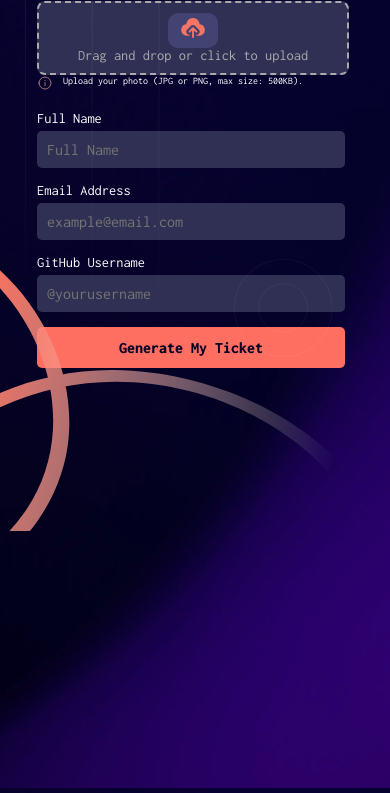
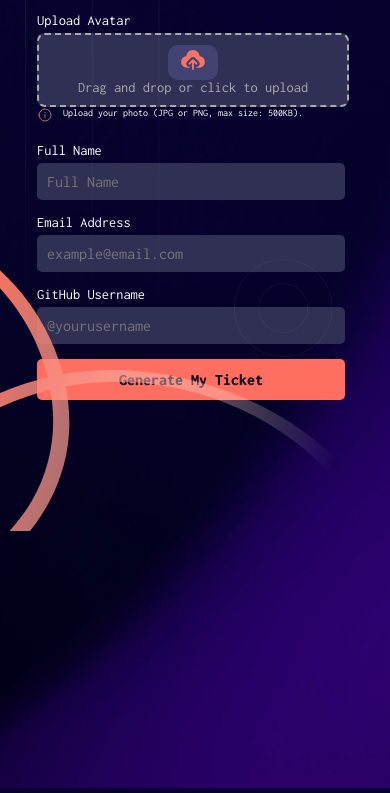
Before and after one commit to Emmytweg/coding-conference, a plain HTML site: page index.html in a window 390 px wide. Shown: the part 247-1040 px from the top of the page. Drawn offline with Linux system fonts and the light colour scheme.

Commit message:
Update style.css

```diff
--- a/style.css
+++ b/style.css
@@ -391,7 +391,7 @@ margin-left: 5em;
                 padding-left: 5%;
             }
             .container{
-                top: -7em;
+                top: -5em;
                 max-width: 400px;
                 width: 90%;
                 /* padding: 0; */
```
